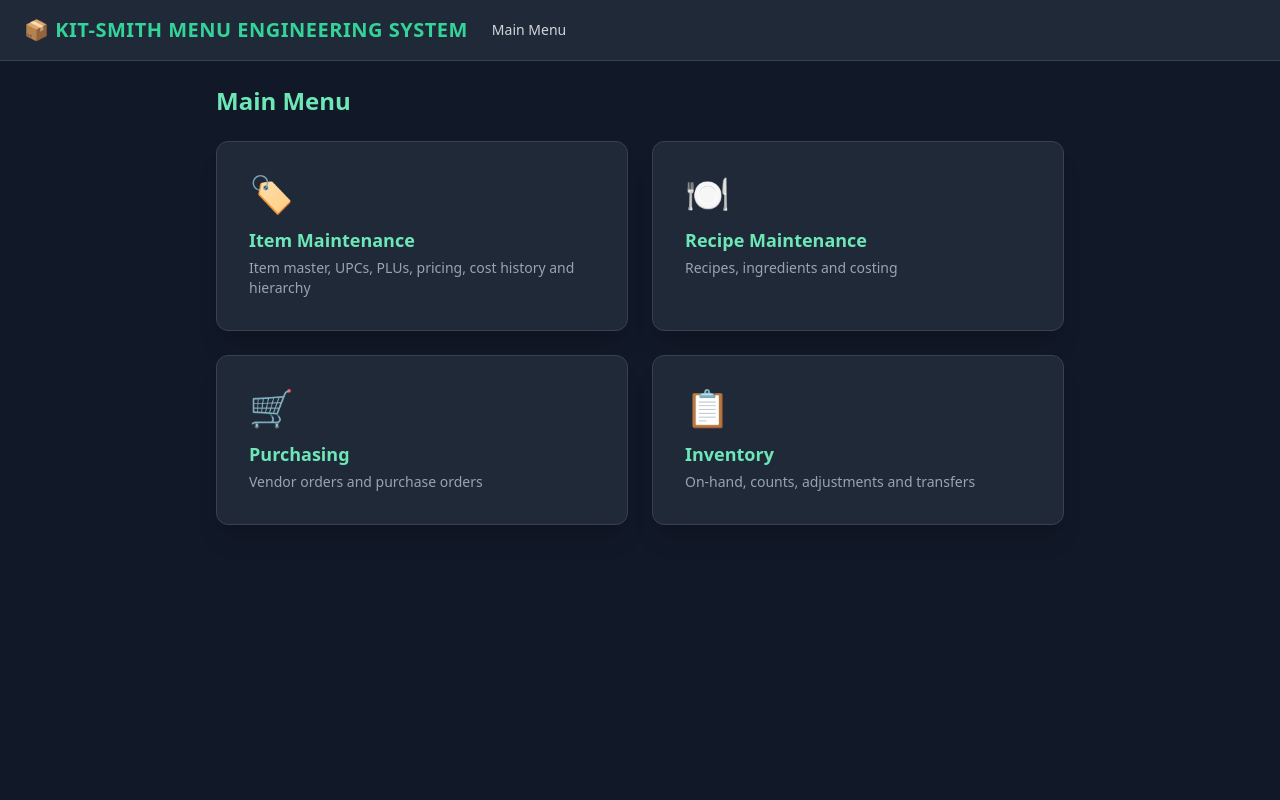
After one commit to TightNinja/Kit-Smith-Menu-Management-System, a Flask app: template templates/menu.html in a window 1280 px wide. The commit adds this page. Run offline with Flask 3, Linux system fonts and the light colour scheme; the template is opened without the code that fills it, so the values that code supplies are empty; some libraries are stand-ins or nearby versions.

Commit message:
Add main menu with Item, Recipe, Purchasing, Inventory
Co-authored-by: TightNinja <217651116+TightNinja@users.noreply.github.com>

```diff
--- a/server.py
+++ b/server.py
@@ -12,6 +12,20 @@ DB_PATH = "data/menu_system.db"
 ACTIVE_RECIPE = ["Pan Seared Salmon Plate"]
 
 @app.route('/')
+def main_menu():
+    return render_template('menu.html')
+
+@app.route('/purchasing')
+def purchasing():
+    return render_template('placeholder.html', title='Purchasing',
+                           blurb='Vendor orders, purchase order generation and approvals, invoices and vendor cost management.')
+
+@app.route('/inventory')
+def inventory():
+    return render_template('placeholder.html', title='Inventory',
+                           blurb='On-hand visibility, adjustments, transfers, cycle counts and variance reporting.')
+
+@app.route('/recipes')
 def home():
     if not os.path.exists(DB_PATH):
         return "❌ Relational database file missing. Please run sync_data.py first."
@@ -95,7 +109,7 @@ def select_recipe():
     if res:
         ACTIVE_RECIPE[0] = res[0]
     conn.close()
-    return redirect('/')
+    return redirect('/recipes')
 
 @app.route('/create-blank-recipe', methods=['POST'])
 def create_blank_recipe():
@@ -107,7 +121,7 @@ def create_blank_recipe():
         conn.commit()
         conn.close()
         ACTIVE_RECIPE[0] = new_name
-    return redirect('/')
+    return redirect('/recipes')
 
 @app.route('/add-recipe-ingredient', methods=['POST'])
 def add_recipe_ingredient():
@@ -125,7 +139,7 @@ def add_recipe_ingredient():
     if res:
         ACTIVE_RECIPE[0] = res[0]
     conn.close()
-    return redirect('/')
+    return redirect('/recipes')
 
 @app.route('/add-ingredient', methods=['POST'])
 def add_ingredient():
@@ -146,7 +160,7 @@ def add_ingredient():
     ''', (item_id, description, category, vendor, pack_size, case_price, uom, yield_factor))
     conn.commit()
     conn.close()
-    return redirect('/')
+    return redirect('/recipes')
 
 @app.route('/delete-ingredient/<string:item_id>', methods=['POST'])
 def delete_ingredient(item_id):
@@ -157,7 +171,7 @@ def delete_ingredient(item_id):
     cursor.execute("DELETE FROM recipe_ingredients WHERE recipe_id = ? AND item_id = ?", (recipe_id, item_id))
     conn.commit()
     conn.close()
-    return redirect('/')
+    return redirect('/recipes')
 
 if __name__ == '__main__':
     app.run(debug=True)
--- a/templates/index.html
+++ b/templates/index.html
@@ -8,7 +8,7 @@
 </head>
 <body class="bg-gray-900 text-gray-100 font-sans min-h-screen">
     <nav class="bg-gray-800 border-b border-gray-700 px-6 py-4 flex items-center gap-6">
-        <h1 class="text-xl font-bold text-emerald-400 tracking-wide">📦 KIT-SMITH MENU ENGINEERING SYSTEM</h1> <a href="/items/" class="text-gray-300 hover:text-white text-sm">Item Maintenance</a>
+        <h1 class="text-xl font-bold text-emerald-400 tracking-wide">📦 KIT-SMITH MENU ENGINEERING SYSTEM</h1> <a href="/" class="text-gray-300 hover:text-white text-sm">Main Menu</a> <a href="/items/" class="text-gray-300 hover:text-white text-sm">Item Maintenance</a>
     </nav>
 
     <main class="max-w-6xl mx-auto p-6 space-y-8">
--- a/templates/items.html
+++ b/templates/items.html
@@ -8,7 +8,8 @@
 <body class="bg-gray-900 text-gray-100 font-sans min-h-screen">
 <nav class="bg-gray-800 border-b border-gray-700 px-6 py-4 flex gap-6">
     <h1 class="text-xl font-bold text-emerald-400">📦 ITEM MAINTENANCE</h1>
-    <a href="/" class="text-gray-300 hover:text-white">Recipes</a>
+    <a href="/" class="text-gray-300 hover:text-white">Main Menu</a>
+    <a href="/recipes" class="text-gray-300 hover:text-white">Recipes</a>
     <a href="/items/" class="text-gray-300 hover:text-white">Items</a>
 </nav>
 <main class="max-w-6xl mx-auto p-6 space-y-6">
--- /dev/null
+++ b/templates/menu.html
@@ -0,0 +1,20 @@
+<!DOCTYPE html>
+<html lang="en"><head><meta charset="UTF-8"><meta name="viewport" content="width=device-width, initial-scale=1.0">
+<title>Kit-Smith Menu System</title><script src="https://cdn.tailwindcss.com"></script></head>
+<body class="bg-gray-900 text-gray-100 font-sans min-h-screen">
+<nav class="bg-gray-800 border-b border-gray-700 px-6 py-4 flex items-center gap-6">
+<h1 class="text-xl font-bold text-emerald-400 tracking-wide">📦 KIT-SMITH MENU ENGINEERING SYSTEM</h1>
+<a href="/" class="text-gray-300 hover:text-white text-sm">Main Menu</a></nav>
+<main class="max-w-4xl mx-auto p-6">
+<h2 class="text-2xl font-semibold text-emerald-300 mb-6">Main Menu</h2>
+<div class="grid grid-cols-1 md:grid-cols-2 gap-6">
+{% for href, icon, name, desc in [
+ ('/items/', '🏷️', 'Item Maintenance', 'Item master, UPCs, PLUs, pricing, cost history and hierarchy'),
+ ('/recipes', '🍽️', 'Recipe Maintenance', 'Recipes, ingredients and costing'),
+ ('/purchasing', '🛒', 'Purchasing', 'Vendor orders and purchase orders'),
+ ('/inventory', '📋', 'Inventory', 'On-hand, counts, adjustments and transfers')] %}
+<a href="{{ href }}" class="block bg-gray-800 border border-gray-700 hover:border-emerald-500 rounded-xl p-8 shadow-xl">
+<div class="text-4xl mb-3">{{ icon }}</div><div class="text-lg font-semibold text-emerald-300">{{ name }}</div>
+<p class="text-sm text-gray-400 mt-1">{{ desc }}</p></a>
+{% endfor %}
+</div></main></body></html>
```
Also changed, not shown: templates/placeholder.html (added, +13 -0 lines), data/menu_system.db.
